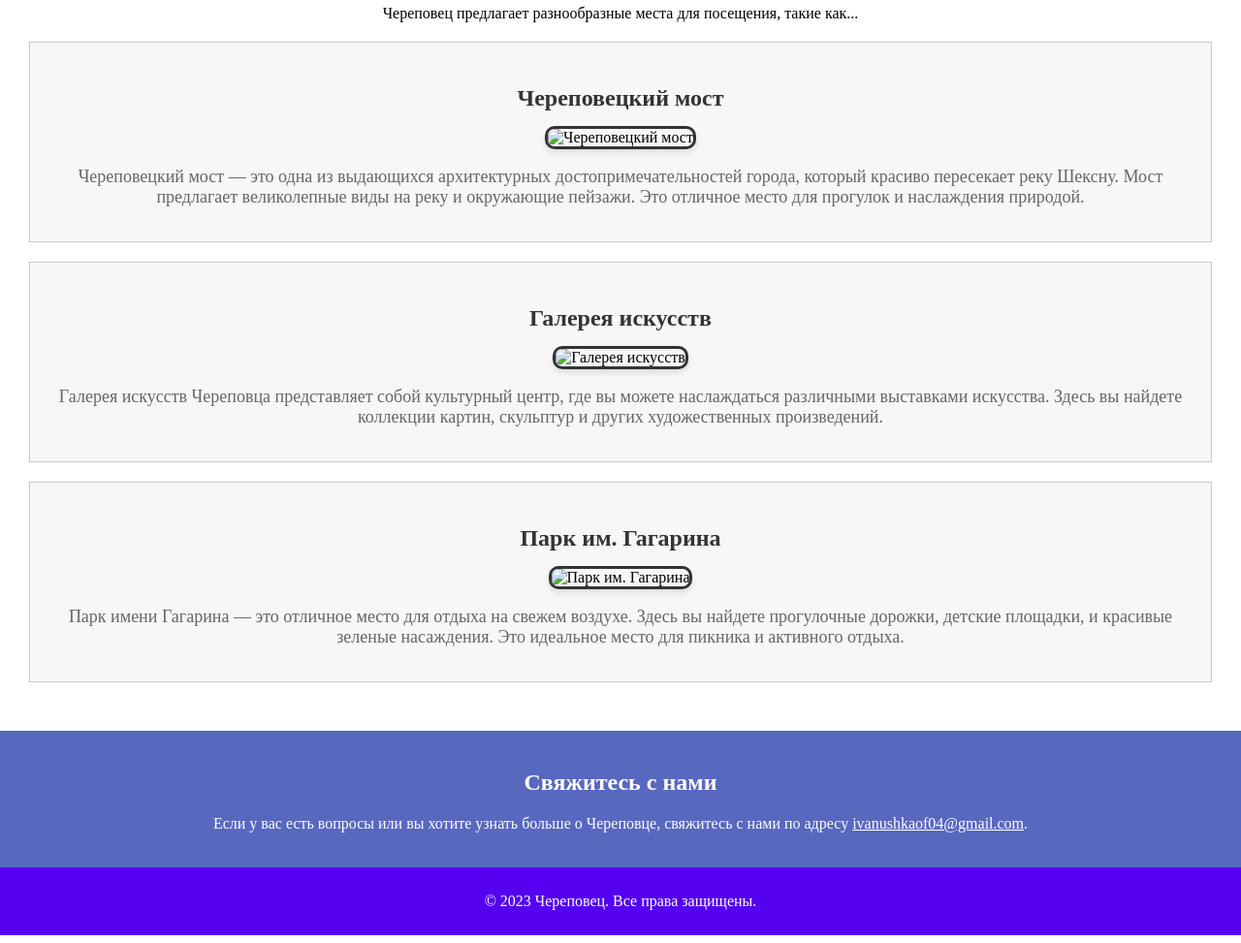
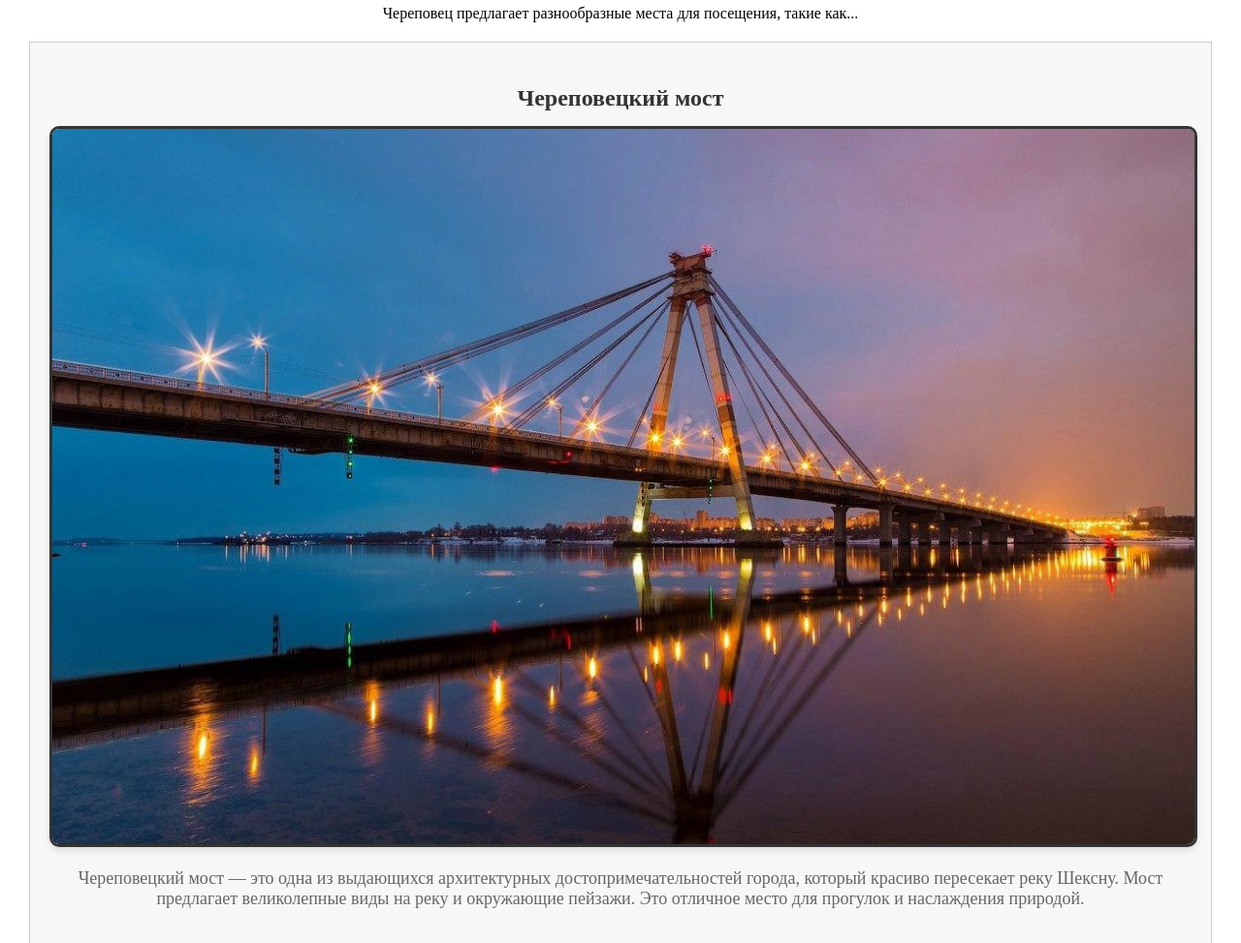
Before and after one commit to Skineks/XD, a plain HTML site: page cherepovets/cherepovets.html in a window 1280 px wide. Shown: the part 940-1913 px from the top of the page at 97% size. Drawn offline with Linux system fonts and the light colour scheme.

Commit message:
Add files via upload

```diff
--- a/cherepovets/cherepovets.html
+++ b/cherepovets/cherepovets.html
@@ -17,7 +17,7 @@
             </ul>
         </nav>
     </header>
-    <section id="home" style="background-image: url('XD/css/img/33.jpg/css/img/30.jpg');">
+    <section id="home" style="background-image: url('ss/img/30.jpg');">
         <h1>Добро пожаловать в Череповец</h1>
     </section>
 
@@ -33,21 +33,21 @@
         <p>Череповец предлагает разнообразные места для посещения, такие как...</p>
         <div class="destination">
             <h3>Череповецкий мост</h3>
-            <img src="XD/css/img/33.jpg" alt="Череповецкий мост">
+            <img src="css/img/31.jpg" alt="Череповецкий мост">
             <p>
                 Череповецкий мост — это одна из выдающихся архитектурных достопримечательностей города, который красиво пересекает реку Шексну. Мост предлагает великолепные виды на реку и окружающие пейзажи. Это отличное место для прогулок и наслаждения природой.
             </p>
         </div>
         <div class="destination">
             <h3>Галерея искусств</h3>
-            <img src="XD/css/img/33.jpg" alt="Галерея искусств">
+            <img src="css/img/32.jpg" alt="Галерея искусств">
             <p>
                 Галерея искусств Череповца представляет собой культурный центр, где вы можете наслаждаться различными выставками искусства. Здесь вы найдете коллекции картин, скульптур и других художественных произведений.
             </p>
         </div>
         <div class="destination">
             <h3>Парк им. Гагарина</h3>
-            <img src="XD/css/img/33.jpg" alt="Парк им. Гагарина">
+            <img src="css/img/33.jpg" alt="Парк им. Гагарина">
             <p>
                 Парк имени Гагарина — это отличное место для отдыха на свежем воздухе. Здесь вы найдете прогулочные дорожки, детские площадки, и красивые зеленые насаждения. Это идеальное место для пикника и активного отдыха.
             </p>
```
